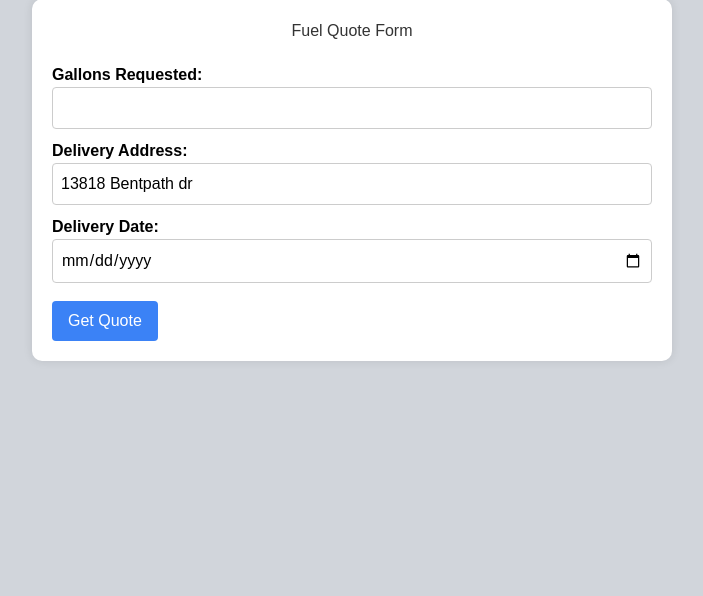
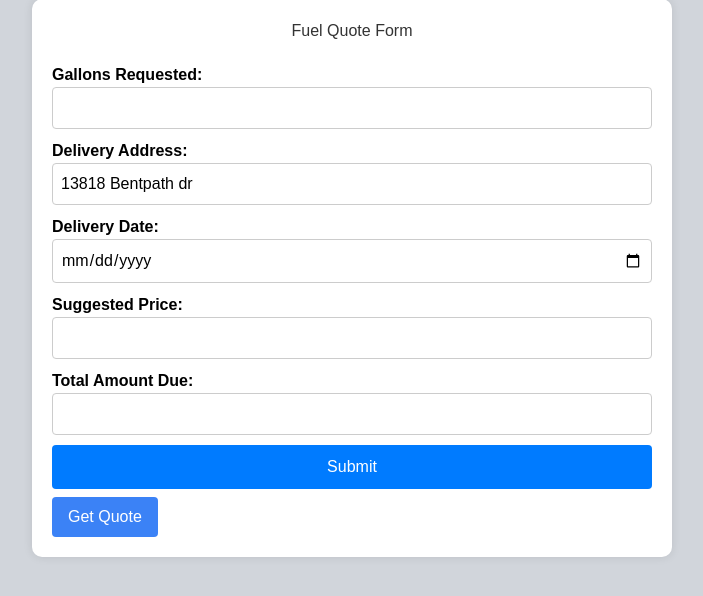
Before and after one commit to martinwiiin/COSC-4353, a Django app: page /FQF/ in a window 1280 px wide. Shown: the part 147-743 px from the top of the page, without its empty margins (288-991 px from the left). Run offline with Django 5.2, Linux system fonts and the light colour scheme; data comes from the database, SQL or seed files in the repository; some libraries are stand-ins or nearby versions.

Commit message:
Update FQF.html

```diff
--- a/fuelapp/core/templates/core/FQF.html
+++ b/fuelapp/core/templates/core/FQF.html
@@ -109,6 +109,11 @@
                     {% csrf_token %}
                     {{ fuel_quote_form.as_p }}
                     <div id="quote-results">
+                        <label for="id_suggested_price">Suggested Price:</label>
+                        <input type="text" id="id_suggested_price" name="suggested_price" readonly>
+                        <label for="id_total_amount_due">Total Amount Due:</label>
+                        <input type="text" id="id_total_amount_due" name="total_amount_due" readonly>
+                    <input type="submit" value="Submit">
                     <button type="button" id="get-quote-btn" class="bg-blue-500 hover:bg-blue-700 text-white py-2 px-4 rounded mt-2">Get Quote</button>
                 </form>
             </div>
```
